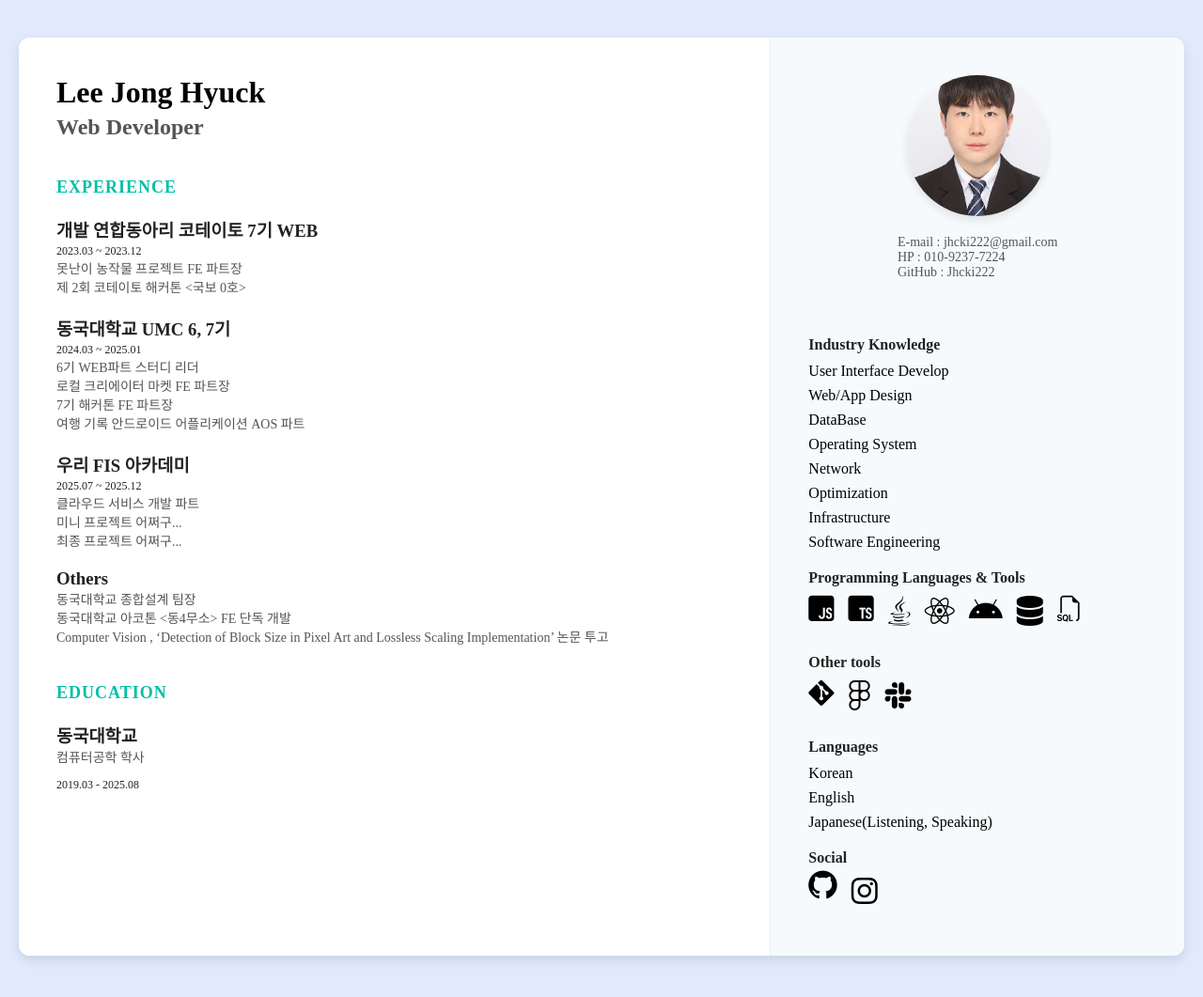
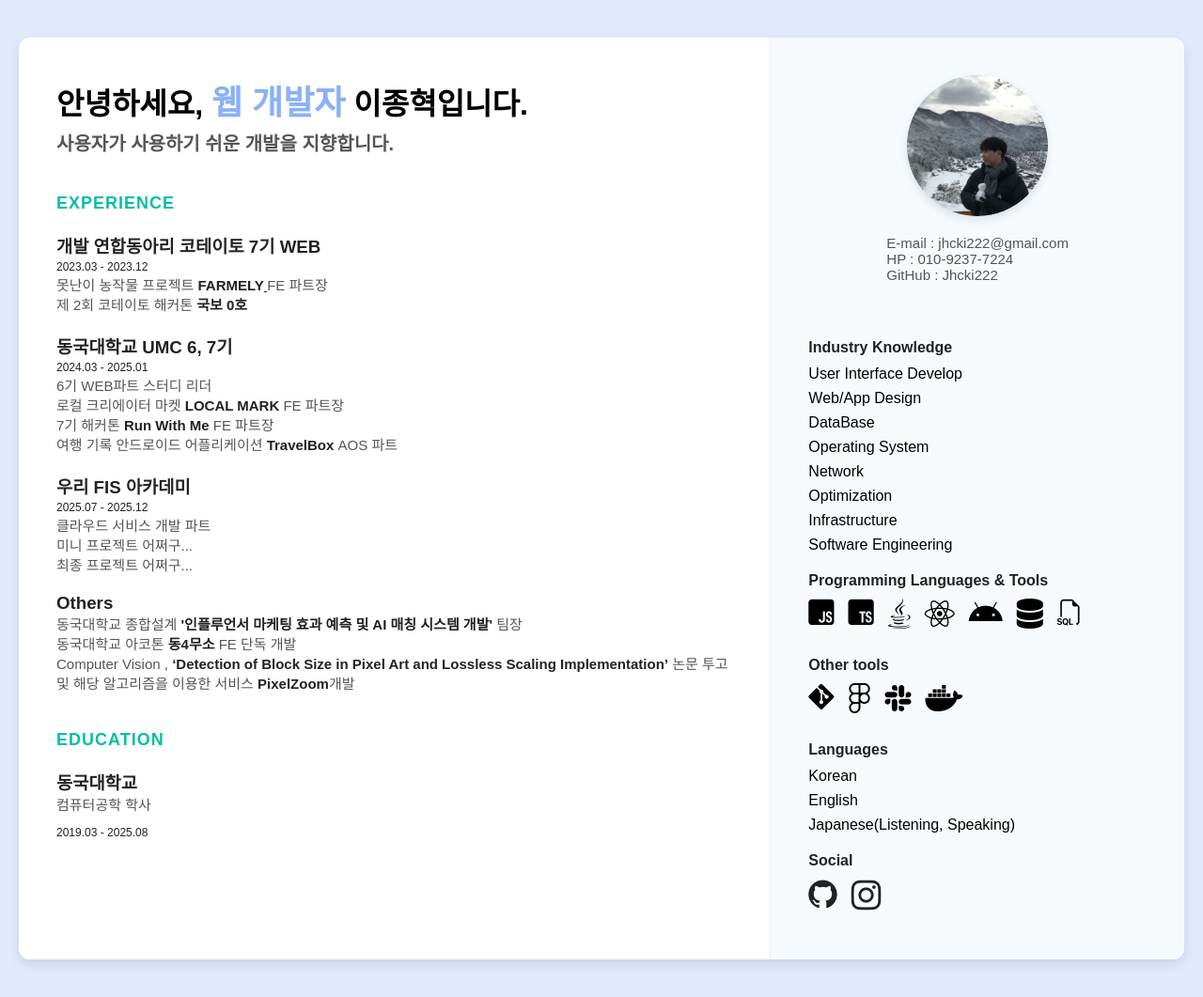
Before and after one commit to Jhcki222/woori-fisa, a plain HTML site: page Practice/index.html in a window 1280 px wide. Shown: the whole page at 94% size. Drawn offline with nearby package versions, Linux system fonts and the light colour scheme; a web font is replaced by a local one.

Commit message:
Feat : 애니메이션 수정 및 링크(href) 추가

```diff
--- a/Practice/index.html
+++ b/Practice/index.html
@@ -4,55 +4,96 @@
     <meta charset="UTF-8" />
     <meta name="viewport" content="width=device-width, initial-scale=1.0" />
     <link rel="stylesheet" href="style.css" />
-    <script src="https://kit.fontawesome.com/3a115195d8.js" crossorigin="anonymous"></script>
-    <link rel="stylesheet" href="https://cdn.jsdelivr.net/npm/bootstrap-icons@1.13.1/font/bootstrap-icons.min.css">
+    <script
+      src="https://kit.fontawesome.com/3a115195d8.js"
+      crossorigin="anonymous"
+    ></script>
+    <link
+      rel="stylesheet"
+      href="https://cdn.jsdelivr.net/npm/bootstrap-icons@1.13.1/font/bootstrap-icons.min.css"
+    />
+    <link
+      rel="stylesheet"
+      href="https://cdn.jsdelivr.net/npm/pretendard@latest/dist/web/variable/pretendardvariable-dynamic-subset.css"
+    />
     <title>Jonghyuck's Profile</title>
   </head>
   <body>
     <div class="container">
       <div class="left-column">
-        <h1>Lee Jong Hyuck</h1>
-        <h2>Web Developer</h2>
+        <h1>안녕하세요, <b>웹 개발자</b> 이종혁입니다.</h1>
+        <h2>사용자가 사용하기 쉬운 개발을 지향합니다.</h2>
         <div class="section">
           <div class="title">EXPERIENCE</div>
           <div class="job">
             <h3>개발 연합동아리 코테이토 7기 WEB</h3>
-            <a>2023.03 ~ 2023.12</a>
+            <a>2023.03 - 2023.12</a>
             <p>
-            못난이 농작물 프로젝트 <FARMELY> FE 파트장 <br/>
-            제 2회 코테이토 해커톤 <국보 0호>
+              못난이 농작물 프로젝트
+              <a href="https://github.com/ugly-potato1">
+                <b>FARMELY</b>
+              </a>
+              FE 파트장 <br />
+              제 2회 코테이토 해커톤
+              <a href="https://github.com/Gukbo0th"> <b>국보 0호</b></a>
             </p>
           </div>
           <div class="job">
             <h3>동국대학교 UMC 6, 7기</h3>
-            <a>2024.03 ~ 2025.01</a>
+            <a>2024.03 - 2025.01</a>
             <p>
-            6기 WEB파트 스터디 리더<br/>
-            로컬 크리에이터 마켓 <LOCAL MARK> FE 파트장<br/>
-            7기 해커톤 <Run With Me> FE 파트장 <br/>
-            여행 기록 안드로이드 어플리케이션 <TravelBox> AOS 파트
+              6기 WEB파트 스터디 리더<br />
+              로컬 크리에이터 마켓
+              <a href="https://github.com/local-mark"><b>LOCAL MARK</b></a> FE
+              파트장<br />
+              7기 해커톤
+              <a href="https://github.com/7th-umc-hackathon"
+                ><b>Run With Me</b></a
+              >
+              FE 파트장 <br />
+              여행 기록 안드로이드 어플리케이션
+              <a href="https://github.com/TravelBox00"> <b>TravelBox</b></a> AOS
+              파트
             </p>
           </div>
           <div class="job">
             <h3>우리 FIS 아카데미</h3>
-            <a>2025.07 ~ 2025.12</a>
+            <a>2025.07 - 2025.12</a>
             <p>
-            클라우드 서비스 개발 파트<br/>
-            미니 프로젝트 어쩌구... <br/>
+              클라우드 서비스 개발 파트<br />
+              미니 프로젝트 어쩌구... <br />
               최종 프로젝트 어쩌구...
             </p>
           </div>
           <div class="job">
             <h3>Others</h3>
             <p>
-              동국대학교 종합설계 팀장<br/>
-              동국대학교 아코톤 <동4무소> FE 단독 개발<br/>
-              Computer Vision , ‘Detection of Block Size in Pixel Art and Lossless Scaling Implementation’ 논문 투고
+              동국대학교 종합설계
+              <a
+                href="https://indigo-rover-f7c.notion.site/AI-1861f63e82ef814f95a8cc7320a22242"
+              >
+                <b>'인플루언서 마케팅 효과 예측 및 AI 매칭 시스템 개발'</b></a
+              >
+              팀장<br />
+              동국대학교 아코톤
+              <a href="https://dong4muso.netlify.app/"><b>동4무소</b></a> FE
+              단독 개발<br />
+              Computer Vision ,
+              <a
+                href="https://file.notion.so/f/f/158f3b68-4227-4a6a-b79e-865a7b44b80f/71f96b51-23ec-41a5-9211-fe29828fa4aa/(ENG)%ED%94%BD%EC%85%80_%EC%95%84%ED%8A%B8%EC%9D%98_%EC%B5%9C%EC%86%8C_%EB%8B%A8%EC%9C%84_%EC%9D%B4%EB%AF%B8%EC%A7%80_%EA%B2%80%EC%B6%9C_%EB%B0%8F_%EC%9D%B4%EB%A5%BC_%ED%86%B5%ED%95%9C_%EB%AC%B4%EC%86%90%EC%8B%A4_%ED%99%95%EB%8C%80_%EC%B6%95%EC%86%8C_%EA%B5%AC%ED%98%84.pdf?table=block&id=1821f63e-82ef-8085-a597-e277af8b6b8e&spaceId=158f3b68-4227-4a6a-b79e-865a7b44b80f&expirationTimestamp=1751472000000&signature=EQwBL6xzqkP7I3J_ZlnaS-6WC6_v7Mkc9z527flYIvo&downloadName=%28ENG%29%ED%94%BD%EC%85%80+%EC%95%84%ED%8A%B8%EC%9D%98+%EC%B5%9C%EC%86%8C+%EB%8B%A8%EC%9C%84+%EC%9D%B4%EB%AF%B8%EC%A7%80+%EA%B2%80%EC%B6%9C+%EB%B0%8F+%EC%9D%B4%EB%A5%BC+%ED%86%B5%ED%95%9C+%EB%AC%B4%EC%86%90%EC%8B%A4+%ED%99%95%EB%8C%80+%EC%B6%95%EC%86%8C+%EA%B5%AC%ED%98%84.pdf"
+                ><b
+                  >‘Detection of Block Size in Pixel Art and Lossless Scaling
+                  Implementation’</b
+                ></a
+              >
+              논문 투고 및 해당 알고리즘을 이용한 서비스
+              <a href="https://github.com/PixelZoom-Team"><b>PixelZoom</b></a
+              >개발
             </p>
           </div>
         </div>
         <div class="section">
-          <div class = "title">EDUCATION</div>
+          <div class="title">EDUCATION</div>
           <h3>동국대학교</h3>
           <p>컴퓨터공학 학사</p>
           <a>2019.03 - 2025.08</a>
@@ -60,13 +101,13 @@
       </div>
 
       <div class="right-column">
-        <div class = "photo-section">
-        <img src="profilephoto.jpg" alt="증명사진" class="profile-photo" />
+        <div class="photo-section">
+          <img src="profilephoto1.jpg" alt="사진" class="profile-photo" />
 
           <div class="contact">
-            <p>E-mail : jhcki222@gmail.com
-            <br/>HP : 010-9237-7224
-            <br/>GitHub : Jhcki222
+            <p>
+              E-mail : jhcki222@gmail.com <br />HP : 010-9237-7224 <br />GitHub
+              : Jhcki222
             </p>
           </div>
         </div>
@@ -87,22 +128,23 @@
         <div class="section">
           <h4>Programming Languages & Tools</h4>
           <div class="icon">
-            <i class="bi bi-javascript" style="font-size: 1.7rem;"></i>
-            <i class="bi bi-typescript" style="font-size: 1.7rem;"></i>
+            <i class="bi bi-javascript" style="font-size: 1.7rem"></i>
+            <i class="bi bi-typescript" style="font-size: 1.7rem"></i>
             <i class="fa-brands fa-java fa-2x"></i>
             <i class="fa-brands fa-react fa-2x"></i>
             <i class="fa-brands fa-android fa-2x"></i>
             <i class="fa-solid fa-database fa-2x"></i>
-            <i class="bi bi-filetype-sql" style="font-size: 1.7rem;"></i>
+            <i class="bi bi-filetype-sql" style="font-size: 1.7rem"></i>
           </div>
         </div>
 
         <div class="section">
           <h4>Other tools</h4>
           <div class="icon">
-            <i class="bi bi-git" style="font-size: 1.7rem;"></i>
+            <i class="bi bi-git" style="font-size: 1.7rem"></i>
             <i class="fa-brands fa-figma fa-2x"></i>
             <i class="fa-brands fa-slack fa-2x"></i>
+            <i class="fa-brands fa-docker fa-2x"></i>
           </div>
         </div>
 
@@ -118,10 +160,21 @@
         <div class="section">
           <h4>Social</h4>
           <div class="icon">
-            <i class="bi bi-github" style="font-size: 1.9rem; position: relative; top: -6px;"></i>
-            <i class="fa-brands fa-instagram fa-2x"></i>
+            <a
+              href="https://github.com/Jhcki222"
+              target="_blank"
+              rel="noopener noreferrer"
+            >
+              <i class="bi bi-github" style="font-size: 1.9rem"></i>
+            </a>
+            <a
+              href="https://www.instagram.com/j_hcki_/"
+              target="_blank"
+              rel="noopener noreferrer"
+            >
+              <i class="fa-brands fa-instagram fa-3x"></i>
+            </a>
           </div>
-
         </div>
       </div>
     </div>
--- a/Practice/style.css
+++ b/Practice/style.css
@@ -5,6 +5,7 @@
 }
 
 body {
+  font-family: "Pretendard Variable", sans-serif;
   background: #e0eafc;
   padding: 40px 20px;
 }
@@ -38,6 +39,17 @@ body {
   animation: slideInRight 1s ease;
 }
 
+.job b {
+  font-size: 15px;
+  cursor: pointer;
+  display: inline-block;
+}
+/* 아이콘 hover시 1.2배로 scale-up, 색상 변화 */
+.job b:hover {
+  transition: transform 0.3s, color 0.3s;
+  transform: scale(1.02);
+  color: #00bfa6;
+}
 .photo-section {
   display: flex;
   flex-direction: column;
@@ -60,10 +72,15 @@ body {
 
 h1 {
   margin-bottom: 5px;
+  b {
+    font-size: 36px;
+    color: #8ab1f8;
+  }
 }
 
 h2 {
   color: #555;
+  font-size: 20px;
   margin-bottom: 30px;
 }
 
@@ -88,7 +105,7 @@ a {
   color: #222;
 }
 p {
-  font-size: 14px;
+  font-size: 15px;
   color: #555;
   margin-bottom: 10px;
 }
@@ -116,11 +133,12 @@ ul li {
 }
 
 .icon i {
-  transition: transform 0.3s, color 0.3s;
   cursor: pointer;
 }
 
+/* 아이콘 hover시 1.2배로 scale-up, 색상 변화 */
 .icon i:hover {
+  transition: transform 0.3s, color 0.3s;
   transform: scale(1.2);
   color: #00bfa6;
 }
@@ -154,6 +172,7 @@ ul li {
   }
 }
 
+/* 미디어 쿼리를 이용해서 768px 이하일때, 컨테이너의 direction을 column으로 해서 세로로 배치 */
 @media (max-width: 768px) {
   .container {
     flex-direction: column;
```
Also changed, not shown: Practice/profilephoto1.jpg (added). Lines whose indentation alone changed are shown as unchanged.
